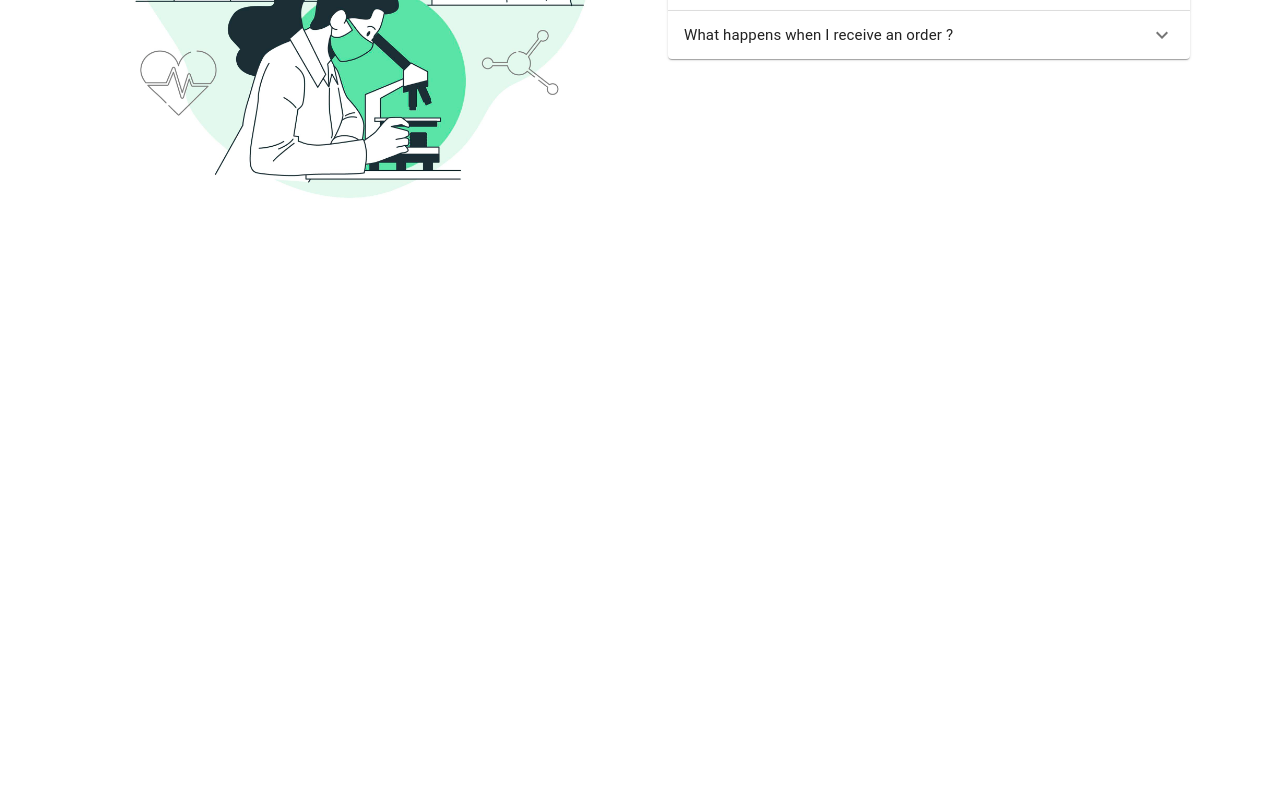
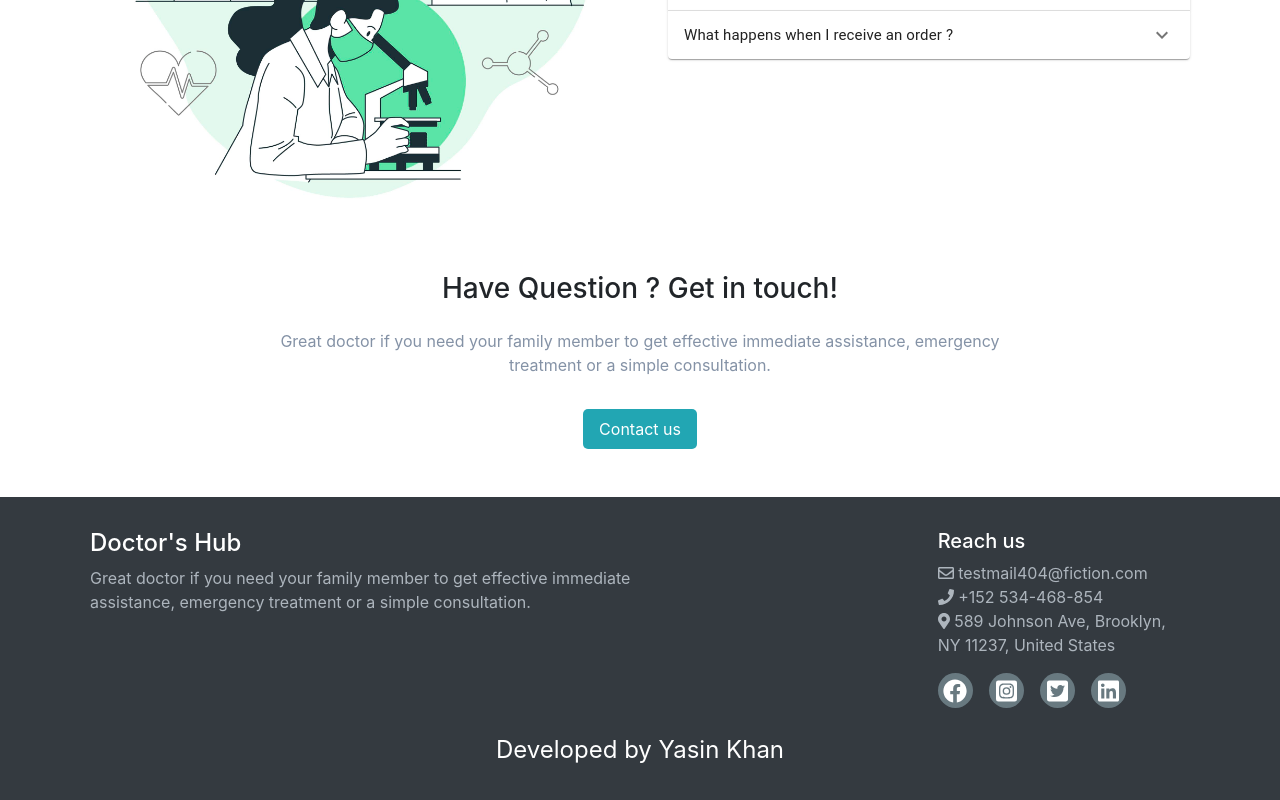
Before and after one commit to Wild-Hound/doctorV2, a React (Create React App) app: page / in a window 1280 px wide. Shown: the part 3919-4719 px from the top of the page. Before the commit the page ends 4143 px from the top, so only its background shows below. Built offline with nearby package versions, Linux system fonts and the light colour scheme.

Commit message:
homepage done

```diff
--- a/src/App.tsx
+++ b/src/App.tsx
@@ -3,6 +3,7 @@ import MainNavBar from "./Components/MainNavbar/MainNavBar";
 import { BrowserRouter as Router, Switch, Route, Link } from "react-router-dom";
 import NotFound from "./Pages/404Page/NotFound";
 import HomePage from "./Pages/HomePage/HomePage";
+import Footer from "./Components/Footer/Footer";
 
 function App() {
   return (
@@ -17,6 +18,7 @@ function App() {
             <NotFound />
           </Route>
         </Switch>
+        <Footer />
       </Router>
     </div>
   );
--- /dev/null
+++ b/src/Components/Footer/Footer.module.scss
@@ -0,0 +1,50 @@
+@import "../../Styles/Mixins/BreakPoints.scss";
+.footerWrapper {
+  background-color: #343a40;
+  color: white;
+  padding: 2em 1em;
+  .content {
+    max-width: 1100px;
+    margin: auto;
+    display: flex;
+    justify-content: space-between;
+    @include media("<tablet") {
+      flex-direction: column;
+    }
+    > div {
+      > p {
+        max-width: 55ch;
+        color: rgb(173, 181, 189);
+      }
+    }
+    .reachUs {
+      > ul {
+        > li {
+          color: rgb(173, 181, 189);
+          max-width: 25ch;
+        }
+      }
+      .socialIcons {
+        display: flex;
+        gap: 1em;
+        > a {
+          height: 35px;
+          width: 35px;
+          font-size: 1.5em;
+          background-color: #687980;
+          display: flex;
+          justify-content: center;
+          align-items: center;
+          border-radius: 35px;
+          color: white;
+        }
+      }
+    }
+  }
+  .copyRight {
+    padding-top: 1em;
+    text-align: center;
+    font-size: 1.5em;
+    color: white;
+  }
+}
--- /dev/null
+++ b/src/Components/Footer/Footer.tsx
@@ -0,0 +1,60 @@
+import React from "react";
+//@ts-ignore
+import styles from "./Footer.module.scss";
+import { FontAwesomeIcon } from "@fortawesome/react-fontawesome";
+import { faPhone, faMapMarkerAlt } from "@fortawesome/free-solid-svg-icons";
+import {
+  faFacebook,
+  faInstagramSquare,
+  faTwitterSquare,
+  faLinkedin,
+} from "@fortawesome/free-brands-svg-icons";
+import { faEnvelope } from "@fortawesome/free-regular-svg-icons";
+
+function Footer() {
+  return (
+    <div className={styles.footerWrapper}>
+      <div className={styles.content}>
+        <div>
+          <h4>Doctor's Hub</h4>
+          <p>
+            Great doctor if you need your family member to get effective
+            immediate assistance, emergency treatment or a simple consultation.
+          </p>
+        </div>
+        <div className={styles.reachUs}>
+          <h5>Reach us</h5>
+          <ul>
+            <li>
+              <FontAwesomeIcon icon={faEnvelope} /> testmail404@fiction.com
+            </li>
+            <li>
+              <FontAwesomeIcon icon={faPhone} /> +152 534-468-854
+            </li>
+            <li>
+              <FontAwesomeIcon icon={faMapMarkerAlt} /> 589 Johnson Ave,
+              Brooklyn, NY 11237, United States
+            </li>
+          </ul>
+          <div className={styles.socialIcons}>
+            <a href="#">
+              <FontAwesomeIcon icon={faFacebook} />
+            </a>
+            <a href="#">
+              <FontAwesomeIcon icon={faInstagramSquare} />
+            </a>
+            <a href="#">
+              <FontAwesomeIcon icon={faTwitterSquare} />
+            </a>
+            <a href="#">
+              <FontAwesomeIcon icon={faLinkedin} />
+            </a>
+          </div>
+        </div>
+      </div>
+      <div className={styles.copyRight}>Developed by Yasin Khan</div>
+    </div>
+  );
+}
+
+export default Footer;
--- a/src/Pages/HomePage/AccordationSection/Accordation.module.scss
+++ b/src/Pages/HomePage/AccordationSection/Accordation.module.scss
@@ -7,7 +7,7 @@
   align-items: center;
   @include media("<tablet") {
     flex-direction: column;
-    padding: 5em 1em;
+    padding: 3em 1em;
     max-width: 550px;
   }
   > div {
--- /dev/null
+++ b/src/Pages/HomePage/ContactSection/Contact.module.scss
@@ -0,0 +1,23 @@
+.contactWrapper {
+  display: flex;
+  flex-direction: column;
+  justify-content: center;
+  align-items: center;
+  text-align: center;
+  gap: 1em;
+  padding: 3em 1em;
+  > p {
+    max-width: 75ch;
+    color: #8492a6;
+  }
+  .conBtn {
+    background-color: #22a6b3;
+    color: white;
+    padding: 0.5em 1em;
+    border-radius: 5px;
+    cursor: pointer;
+    &:hover {
+      text-decoration: none;
+    }
+  }
+}
--- /dev/null
+++ b/src/Pages/HomePage/ContactSection/Contact.tsx
@@ -0,0 +1,20 @@
+import React from "react";
+//@ts-ignore
+import styles from "./Contact.module.scss";
+
+function Contact() {
+  return (
+    <div className={styles.contactWrapper}>
+      <h3>Have Question ? Get in touch!</h3>
+      <p>
+        Great doctor if you need your family member to get effective immediate
+        assistance, emergency treatment or a simple consultation.
+      </p>
+      <a className={styles.conBtn} href="#">
+        Contact us
+      </a>
+    </div>
+  );
+}
+
+export default Contact;
--- a/src/Pages/HomePage/HomePage.tsx
+++ b/src/Pages/HomePage/HomePage.tsx
@@ -1,6 +1,7 @@
 import { Accordion } from "@material-ui/core";
 import React from "react";
 import Accordation from "./AccordationSection/Accordation";
+import Contact from "./ContactSection/Contact";
 import Doctors from "./DoctorsSection/Doctors";
 import HeroSection from "./HeroSection/HeroSection";
 import Mission from "./MissionSection/Mission";
@@ -14,6 +15,7 @@ function HomePage() {
       <Mission />
       <Doctors />
       <Accordation />
+      <Contact />
     </div>
   );
 }
```
